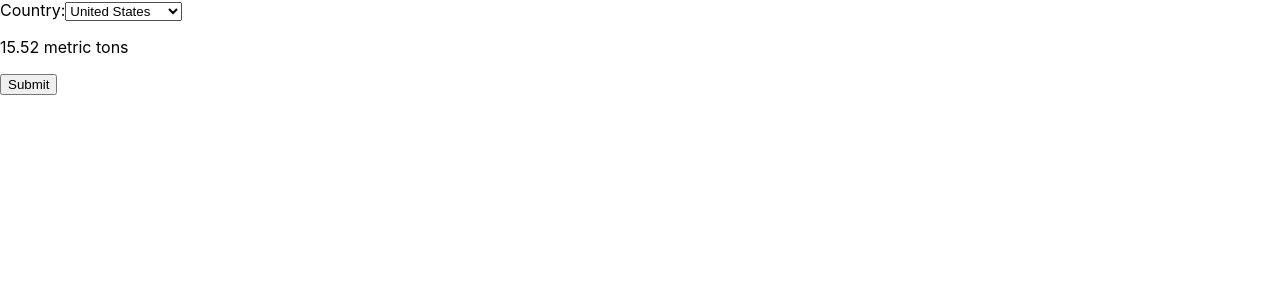
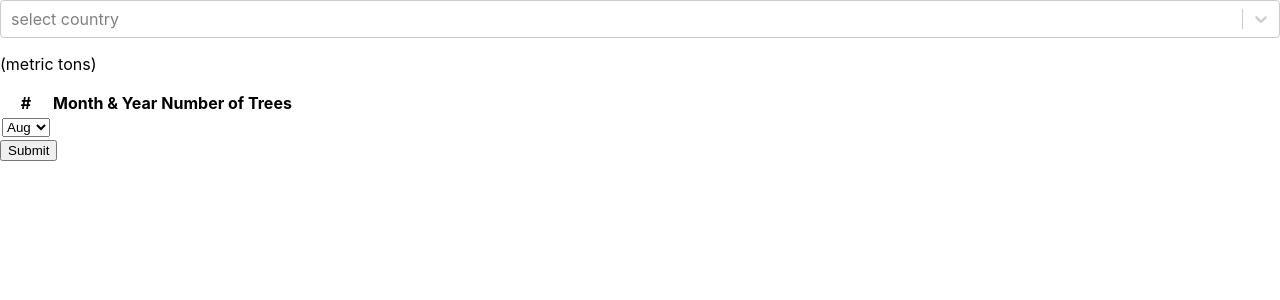
Before and after one commit to ArdalanJaf/Carbon-Offset-Calculator, a React (Create React App) app: page / in a window 1280 px wide. Shown: the top 300 px of the page. Built offline with nearby package versions, Linux system fonts and the light colour scheme.

Commit message:
updated country select to use react-select instead of pure html <select>

```diff
--- a/package.json
+++ b/package.json
@@ -8,9 +8,11 @@
     "@testing-library/react": "^13.3.0",
     "@testing-library/user-event": "^14.3.0",
     "react": "^18.2.0",
+    "react-date-picker": "^8.4.0",
     "react-dom": "^18.2.0",
     "react-redux": "^8.0.2",
     "react-scripts": "5.0.1",
+    "react-select": "^5.4.0",
     "web-vitals": "^2.1.4"
   },
   "scripts": {
--- a/src/App.js
+++ b/src/App.js
@@ -4,7 +4,7 @@ import Form from "./components/Form";
 function App() {
   return (
     <div>
-      <Form></Form>
+      <Form />
     </div>
   );
 }
--- a/src/app/formDataSlice.js
+++ b/src/app/formDataSlice.js
@@ -1,10 +1,16 @@
 import { createSlice } from "@reduxjs/toolkit";
+
+let today = new Date();
+const currentMonth = today.getMonth();
+const currentYear = today.getFullYear();
 
 export const formDataSlice = createSlice({
   name: "formData",
   initialState: {
-    annualCO2Consumption: "15.52", // decimal numbers turned to Int in back end
-    treePurchases: [], // array item = { date: 0, trees: 0 }
+    annualCO2Emissions: 0, // decimal numbers turned to Int in back end
+    treePurchases: [
+      { date: { month: currentMonth, year: currentYear }, trees: 0 },
+    ], // array item = { date: 0, trees: 0 }
     treeCost: { initial: 120, upkeep: 12, currency: "dollars" },
     maxAnualPurchase: 55,
     maxTreeOffset: {
@@ -16,12 +22,23 @@ export const formDataSlice = createSlice({
     setFormData: (state, action) => {
       state[action.payload.key] = action.payload.data;
     },
-    setAnnualCO2Consumption: (state, action) => {
+    setAnnualCO2Emissions: (state, action) => {
       state.annualCO2Consumption = action.payload;
+    },
+    addPurchase: (state, action) => {
+      state.treePurchases.push(action.payload);
+    },
+    deletePurchase: (state, action) => {
+      state.treePurchases.push(action.payload);
     },
   },
 });
 
-export const { setFormData, setAnnualCO2Consumption } = formDataSlice.actions;
+export const {
+  setFormData,
+  setAnnualCO2Emissions,
+  addPurchase,
+  deletePurchase,
+} = formDataSlice.actions;
 
 export default formDataSlice.reducer;
--- /dev/null
+++ b/src/components/DatePicker.js
@@ -0,0 +1,41 @@
+import { useDispatch, useSelector } from "react-redux";
+
+export default function DatePicker(state) {
+  const { treePurchases } = useSelector((state) => state.formData);
+  const dispatch = useDispatch();
+
+  const months = [
+    "Jan",
+    "Feb",
+    "Mar",
+    "Apr",
+    "May",
+    "Jun",
+    "Jul",
+    "Aug",
+    "Sep",
+    "Oct",
+    "Nov",
+    "Dec",
+  ];
+
+  const today = new Date();
+  console.log(today.getTime());
+  const currentMonth = months[today.getMonth()];
+  const currentYear = today.getFullYear();
+
+  return (
+    <select
+      value={treePurchases[treePurchases.length - 1].date.month || currentMonth}
+      onChange={(e) => dispatch()}
+    >
+      {months.map((month, i) => {
+        return (
+          <option key={i} value={i}>
+            {month}
+          </option>
+        );
+      })}
+    </select>
+  );
+}
--- a/src/components/Form.js
+++ b/src/components/Form.js
@@ -1,10 +1,11 @@
+import Purchases from "./Purchases";
 import SelectCountry from "./SelectCountry";
 
 export default function Form() {
   return (
     <form name="userInput">
       <SelectCountry />
-
+      <Purchases />
       <button type="submit">Submit</button>
     </form>
   );
--- /dev/null
+++ b/src/components/Purchase.js
@@ -0,0 +1,34 @@
+import DatePicker from "./DatePicker";
+// import DatePicker from "react-date-picker";
+import React, { useState } from "react";
+
+export default function Purchase(state) {
+  const [value, onChange] = useState(new Date());
+
+  const { index } = state;
+  const today = Date();
+
+  return <DatePicker index={index} />;
+  //   return (
+  //     <tr>
+  //       <td> {index + 1} </td>
+  //       <td>
+  //         {" "}
+  //         {/* <DatePicker index={index} /> */}
+  //         <DatePicker
+  //           onChange={onChange}
+  //           value={value}
+  //           format="MM-y"
+  //           maxDetail="year"
+  //         />
+  //       </td>
+  //       <td>
+  //         <input> trees </input> no of trees
+  //       </td>
+  //       <td>
+  //         {" "}
+  //         <button></button>
+  //       </td>
+  //     </tr>
+  //   );
+}
--- /dev/null
+++ b/src/components/Purchases.js
@@ -0,0 +1,25 @@
+import React from "react";
+import { useDispatch, useSelector } from "react-redux";
+import Purchase from "./Purchase";
+
+export default function Purchases() {
+  const { treePurchases } = useSelector((state) => state.formData);
+  const dispatch = useDispatch();
+
+  return (
+    <table>
+      <tbody>
+        <tr>
+          <th scope="col">#</th>
+          <th scope="col">Month & Year</th>
+          <th scope="col">Number of Trees</th>
+          <th scope="col"></th>
+        </tr>
+
+        {treePurchases.map((purchase, index) => {
+          return <Purchase key={index} index={index}></Purchase>;
+        })}
+      </tbody>
+    </table>
+  );
+}
--- a/src/components/SelectCountry.js
+++ b/src/components/SelectCountry.js
@@ -1,29 +1,54 @@
-import React, { useEffect } from "react";
+import React from "react";
 import countriesCO2 from "../config/countriesCO2";
 import { useDispatch, useSelector } from "react-redux";
-import { setAnnualCO2Consumption } from "../app/formDataSlice";
+import { setAnnualCO2Emissions } from "../app/formDataSlice";
+import Select from "react-select";
 
 export default function SelectCountry() {
   const { annualCO2Consumption } = useSelector((state) => state.formData);
   const dispatch = useDispatch();
 
+  // Converts array of country-based average CO2 consumption into react-select format.
+  const optionList = countriesCO2.map((country) => {
+    return { value: country.annualCO2EmissionsPerCapita, label: country.name };
+  });
+
+  // Select handler function (required for react-select)
+  function handleSelect(option) {
+    dispatch(setAnnualCO2Emissions(option.value));
+  }
+
   return (
-    <label>
-      Country:
-      <select
-        id="country"
-        value={annualCO2Consumption}
-        onChange={(e) => dispatch(setAnnualCO2Consumption(e.target.value))}
-      >
-        {countriesCO2.map((country, index) => {
-          return (
-            <option key={index} value={country.personAnualConsumption}>
-              {country.name}
-            </option>
-          );
-        })}
-      </select>
-      <p>{annualCO2Consumption} metric tons</p>
-    </label>
+    <>
+      <Select
+        // defaultInputValue=""
+        options={optionList}
+        placeholder="select country"
+        onChange={handleSelect}
+        aria-label="Select your country to set your average annual CO2 emmisions "
+      />
+      <p>{annualCO2Consumption} (metric tons)</p>
+    </>
   );
+
+  // return (
+  //   <label>
+  //     Country:
+  //     <select
+  //       id="country"
+  //       value={annualCO2Consumpt}
+  //       // onChange={(e) => dispatch(setAnnualCO2Emissions(e.target.value))}
+  //       onChange={(e) => setAnnualCO2Consumpt(e.target.value)}
+  //     >
+  //       {countriesCO2.map((country, index) => {
+  //         return (
+  //           <option key={index} value={country.personAnualConsumption}>
+  //             {country.name}
+  //           </option>
+  //         );
+  //       })}
+  //     </select>
+  //     <p>{annualCO2Consumpt} metric tons</p>
+  //   </label>
+  // );
 }
--- a/src/config/countriesCO2.js
+++ b/src/config/countriesCO2.js
@@ -1,14 +1,26 @@
-//Average CO2 consumption per person per year(metric tons) for different countries
-
+// Average CO2 consumption per person per year(metric tons) for different countries
+// Stored in config file for organisation and in future scenario where API pulls this data.
 const countriesCO2 = [
-  { name: "United States", personAnualConsumption: 15.52 },
-  { name: "United Kingdom", personAnualConsumption: 5.55 },
-  { name: "Germany", personAnualConsumption: 9.44 },
-  { name: "South Africa", personAnualConsumption: 6.95 },
-  { name: "India", personAnualConsumption: 1.91 },
-  { name: "China", personAnualConsumption: 7.38 },
-  { name: "Singapore", personAnualConsumption: 8.56 },
-  { name: "Australia", personAnualConsumption: 17.1 },
+  { name: "United States", annualCO2EmissionsPerCapita: 15.52 },
+  { name: "United Kingdom", annualCO2EmissionsPerCapita: 5.55 },
+  { name: "Germany", annualCO2EmissionsPerCapita: 9.44 },
+  { name: "South Africa", annualCO2EmissionsPerCapita: 6.95 },
+  { name: "India", annualCO2EmissionsPerCapita: 1.91 },
+  { name: "China", annualCO2EmissionsPerCapita: 7.38 },
+  { name: "Singapore", annualCO2EmissionsPerCapita: 8.56 },
+  { name: "Australia", annualCO2EmissionsPerCapita: 17.1 },
 ];
 
 export default countriesCO2;
+
+// React-Select version
+// const optionList = [
+//   { value: 15.52, label: "United States" },
+//   { value: 5.55, label: "United Kingdom" },
+//   { value: 9.44, label: "Germany" },
+//   { value: 6.95, label: "South Africa" },
+//   { value: 1.91, label: "India" },
+//   { value: 7.38, label: "China" },
+//   { value: 8.56, label: "Singapore" },
+//   { value: 17.1, label: "Australia" },
+// ];
```
Also changed, not shown: 1 other file (tests, documents, lock files or other folders).
